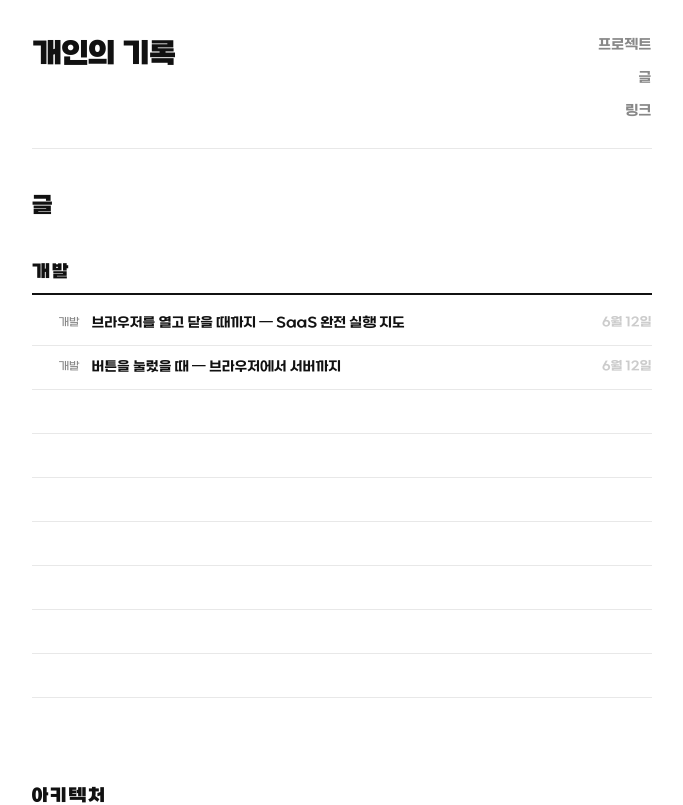
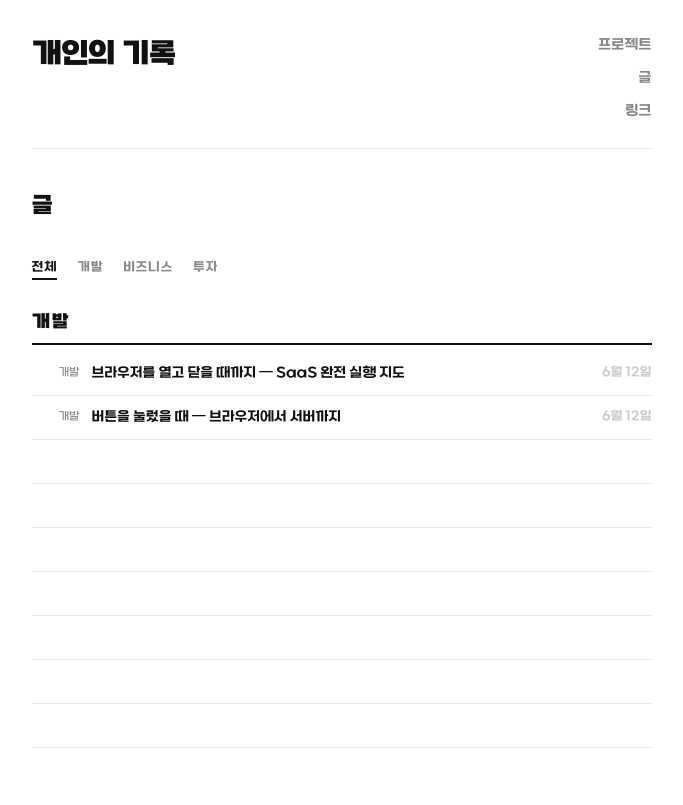
Before and after one commit to newgirok/newgirok.github.io, a Next.js app: page /posts in a window 1280 px wide. Shown: the top 805 px of the page, without its empty margins (291-974 px from the left). Built offline with nearby package versions, Linux system fonts and the light colour scheme.

Commit message:
feat: 글 목록 카테고리 필터 탭 추가 (전체/카테고리별)

```diff
--- a/app/globals.css
+++ b/app/globals.css
@@ -259,6 +259,35 @@ a {
 
 .home-section-header a:hover { color: var(--text); }
 
+/* ── Category Filter ── */
+.category-filter {
+  display: flex;
+  gap: 1.25rem;
+  margin-bottom: 1.75rem;
+  flex-wrap: wrap;
+}
+
+.category-filter-btn {
+  font-size: 0.78rem;
+  font-weight: 500;
+  color: var(--muted);
+  background: none;
+  border: none;
+  border-bottom: 2px solid transparent;
+  cursor: pointer;
+  padding: 0.15rem 0;
+  font-family: inherit;
+  letter-spacing: 0.06em;
+  text-transform: uppercase;
+}
+
+.category-filter-btn:hover { color: var(--text); }
+
+.category-filter-btn--active {
+  color: var(--text);
+  border-bottom-color: var(--text);
+}
+
 /* ── Page Header ── */
 .page-header { margin-bottom: 2rem; }
 
--- a/app/posts/page.tsx
+++ b/app/posts/page.tsx
@@ -1,6 +1,6 @@
 import type { Metadata } from 'next'
 import { getPostsByType, POST_CATEGORIES, CATEGORY_ORDER } from '@/lib/posts'
-import PostCard from '@/components/PostCard'
+import PostListClient from '@/components/PostListClient'
 
 export const metadata: Metadata = { title: '글' }
 
@@ -9,7 +9,7 @@ const ROW_COUNT = 10
 export default function PostList() {
   const posts = getPostsByType('posts')
 
-  const grouped = CATEGORY_ORDER.map((slug) => ({
+  const groups = CATEGORY_ORDER.map((slug) => ({
     slug,
     label: POST_CATEGORIES[slug],
     posts: posts.filter((p) => p.category === slug),
@@ -22,38 +22,7 @@ export default function PostList() {
       <div className="page-header">
         <h1>글</h1>
       </div>
-
-      {grouped.map(({ slug, label, posts: catPosts }) => {
-        const emptyCount = Math.max(0, ROW_COUNT - catPosts.length)
-        return (
-          <div key={slug} className="home-section">
-            <div className="home-section-header">
-              <h2>{label}</h2>
-            </div>
-            <div className="post-list">
-              {catPosts.map((post) => (
-                <PostCard key={post.slug} post={post} />
-              ))}
-              {Array.from({ length: emptyCount }).map((_, i) => (
-                <div key={`empty-${i}`} className="post-card post-card--empty" />
-              ))}
-            </div>
-          </div>
-        )
-      })}
-
-      {uncategorized.length > 0 && (
-        <div className="home-section">
-          <div className="home-section-header">
-            <h2>기타</h2>
-          </div>
-          <div className="post-list">
-            {uncategorized.map((post) => (
-              <PostCard key={post.slug} post={post} />
-            ))}
-          </div>
-        </div>
-      )}
+      <PostListClient groups={groups} uncategorized={uncategorized} rowCount={ROW_COUNT} />
     </>
   )
 }
--- a/components/PostCard.tsx
+++ b/components/PostCard.tsx
@@ -1,6 +1,6 @@
 import Link from 'next/link'
 import type { Post } from '@/lib/posts'
-import { POST_CATEGORIES } from '@/lib/posts'
+import { POST_CATEGORIES } from '@/lib/categories'
 
 function formatDate(dateStr: string) {
   if (!dateStr) return ''
--- /dev/null
+++ b/components/PostListClient.tsx
@@ -0,0 +1,79 @@
+'use client'
+
+import { useState } from 'react'
+import PostCard from './PostCard'
+import type { Post } from '@/lib/posts'
+
+interface CategoryGroup {
+  slug: string
+  label: string
+  posts: Post[]
+}
+
+interface Props {
+  groups: CategoryGroup[]
+  uncategorized: Post[]
+  rowCount: number
+}
+
+export default function PostListClient({ groups, uncategorized, rowCount }: Props) {
+  const [active, setActive] = useState('all')
+
+  const filledGroups = groups.filter((g) => g.posts.length > 0)
+  const visibleGroups = active === 'all' ? filledGroups : filledGroups.filter((g) => g.slug === active)
+  const showUncategorized = active === 'all' && uncategorized.length > 0
+
+  return (
+    <>
+      <div className="category-filter">
+        <button
+          className={`category-filter-btn${active === 'all' ? ' category-filter-btn--active' : ''}`}
+          onClick={() => setActive('all')}
+        >
+          전체
+        </button>
+        {filledGroups.map((g) => (
+          <button
+            key={g.slug}
+            className={`category-filter-btn${active === g.slug ? ' category-filter-btn--active' : ''}`}
+            onClick={() => setActive(g.slug)}
+          >
+            {g.label}
+          </button>
+        ))}
+      </div>
+
+      {visibleGroups.map(({ slug, label, posts }) => {
+        const emptyCount = active === 'all' ? Math.max(0, rowCount - posts.length) : 0
+        return (
+          <div key={slug} className="home-section">
+            <div className="home-section-header">
+              <h2>{label}</h2>
+            </div>
+            <div className="post-list">
+              {posts.map((post) => (
+                <PostCard key={post.slug} post={post} />
+              ))}
+              {Array.from({ length: emptyCount }).map((_, i) => (
+                <div key={`empty-${i}`} className="post-card post-card--empty" />
+              ))}
+            </div>
+          </div>
+        )
+      })}
+
+      {showUncategorized && (
+        <div className="home-section">
+          <div className="home-section-header">
+            <h2>기타</h2>
+          </div>
+          <div className="post-list">
+            {uncategorized.map((post) => (
+              <PostCard key={post.slug} post={post} />
+            ))}
+          </div>
+        </div>
+      )}
+    </>
+  )
+}
--- /dev/null
+++ b/lib/categories.ts
@@ -0,0 +1,12 @@
+export const POST_CATEGORIES: Record<string, string> = {
+  dev: '개발',
+  architecture: '아키텍처',
+  infra: '인프라',
+  network: '네트워크',
+  ai: 'AI',
+  business: '비즈니스',
+  invest: '투자',
+  career: '커리어',
+}
+
+export const CATEGORY_ORDER = ['dev', 'architecture', 'infra', 'network', 'ai', 'business', 'invest', 'career']
--- a/lib/posts.ts
+++ b/lib/posts.ts
@@ -4,18 +4,7 @@ import matter from 'gray-matter'
 
 export type PostType = 'posts' | 'links'
 
-export const POST_CATEGORIES: Record<string, string> = {
-  dev: '개발',
-  architecture: '아키텍처',
-  infra: '인프라',
-  network: '네트워크',
-  ai: 'AI',
-  business: '비즈니스',
-  invest: '투자',
-  career: '커리어',
-}
-
-export const CATEGORY_ORDER = ['dev', 'architecture', 'infra', 'network', 'ai', 'business', 'invest', 'career']
+export { POST_CATEGORIES, CATEGORY_ORDER } from './categories'
 
 export interface Post {
   slug: string
```
